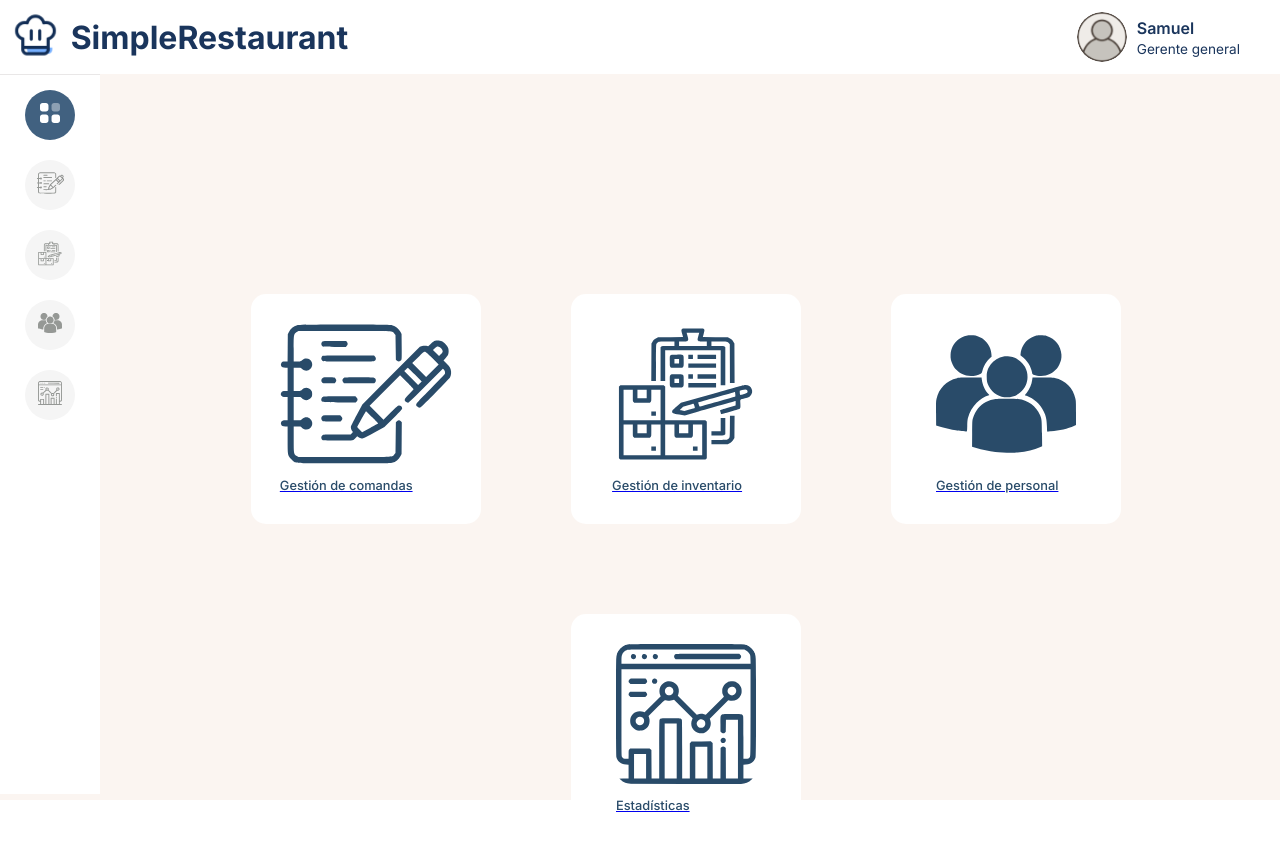
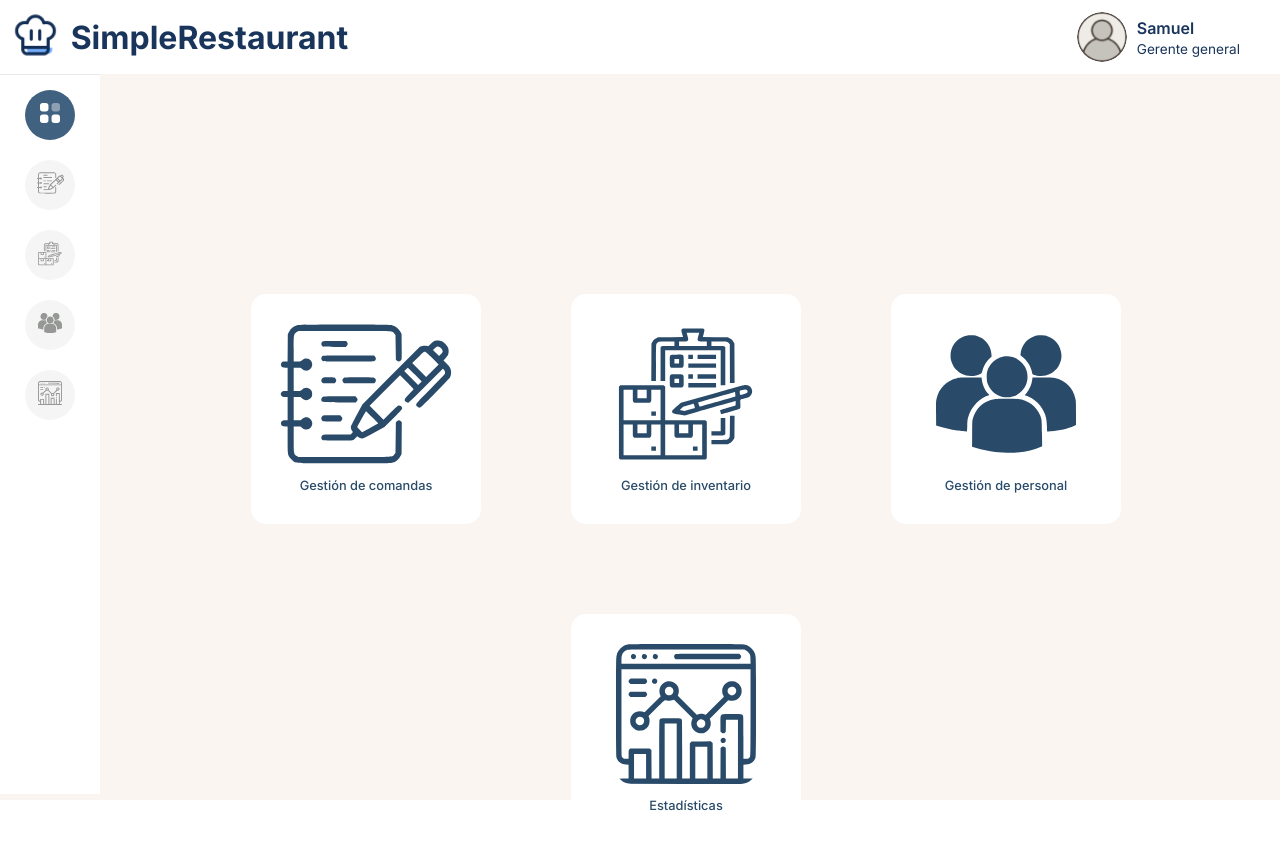
Before and after one commit to LNorza/Simple-Restaurant, a React (Vite) app in the folder web/: page /home in a window 1280 px wide. Built offline with nearby package versions, Linux system fonts and the light colour scheme.

Commit message:
Update styles cards

```diff
--- a/web/src/components/menu-card/menu-card.css
+++ b/web/src/components/menu-card/menu-card.css
@@ -1,3 +1,7 @@
+a {
+    text-decoration: none;
+}
+
 .card {
     background-color: var(--white);
     border-radius: 15px;
@@ -21,7 +25,7 @@
 }
 
 .card-text {
-	align-content: center;
+    text-align: center;
     font-size: 0.8rem;
     font-weight: 500;
     margin-top: 10px;
--- a/web/src/pages/admin-page/admin-page.jsx
+++ b/web/src/pages/admin-page/admin-page.jsx
@@ -1,38 +1,25 @@
 import Header from "../../components/header/header.jsx";
 import Navbar from "../../components/navbar/navbar.jsx";
 import MenuCard from "../../components/menu-card/menu-card.jsx";
-import command from "../../assets/Images/Command-Dashboard.svg";
-import inventory from "../../assets/Images/inventario-dashboard.svg";
-import multipleUsers from "../../assets/Images/MultipleUsers-Dashboard.svg";
-import analitycs from "../../assets/Images/Analitycs-Dashboard.svg";
+import {arrayMenu} from "../../utilities/arrayCards.js";
 import "./admin-page.css";
 
 export function AdminPage() {
     return (
         <div className="admin-page">
             <Header />
+
             <Navbar />
+
             <div className="card-container">
+                {arrayMenu.map(({imagePath, text, direction}) => (
                     <MenuCard
-					imagePath={command}
-					text="Gestión de comandas"
-					direction="/commands"
+                        key={text}
+                        imagePath={imagePath}
+                        text={text}
+                        direction={direction}
                     />
-				<MenuCard
-					imagePath={inventory}
-					text="Gestión de inventario"
-					direction="/inventory"
-				/>
-				<MenuCard
-					imagePath={multipleUsers}
-					text="Gestión de personal"
-					direction="/personal"
-				/>
-				<MenuCard
-					imagePath={analitycs}
-					text="Estadísticas"
-					direction="/analitycs"
-				/>
+                ))}
             </div>
         </div>
     );
--- /dev/null
+++ b/web/src/utilities/arrayCards.js
@@ -0,0 +1,26 @@
+import command from "../assets/Images/Command-Dashboard.svg";
+import inventory from "../assets/Images/inventario-dashboard.svg";
+import multipleUsers from "../assets/Images/MultipleUsers-Dashboard.svg";
+import analitycs from "../assets/Images/Analitycs-Dashboard.svg";
+export const arrayMenu = [
+    {
+        imagePath: command,
+        text: "Gestión de comandas",
+        direction: "/commands",
+    },
+    {
+        imagePath: inventory,
+        text: "Gestión de inventario",
+        direction: "/inventory",
+    },
+    {
+        imagePath: multipleUsers,
+        text: "Gestión de personal",
+        direction: "/personal",
+    },
+    {
+        imagePath: analitycs,
+        text: "Estadísticas",
+        direction: "/analitycs",
+    },
+];
```
Also changed, not shown: web/src/components/menu-card/menu-card.jsx (indentation only), web/src/pages/admin-page/admin-page.css (indentation only), 1 other file (tests, documents, lock files or other folders). Lines whose indentation alone changed are shown as unchanged.
